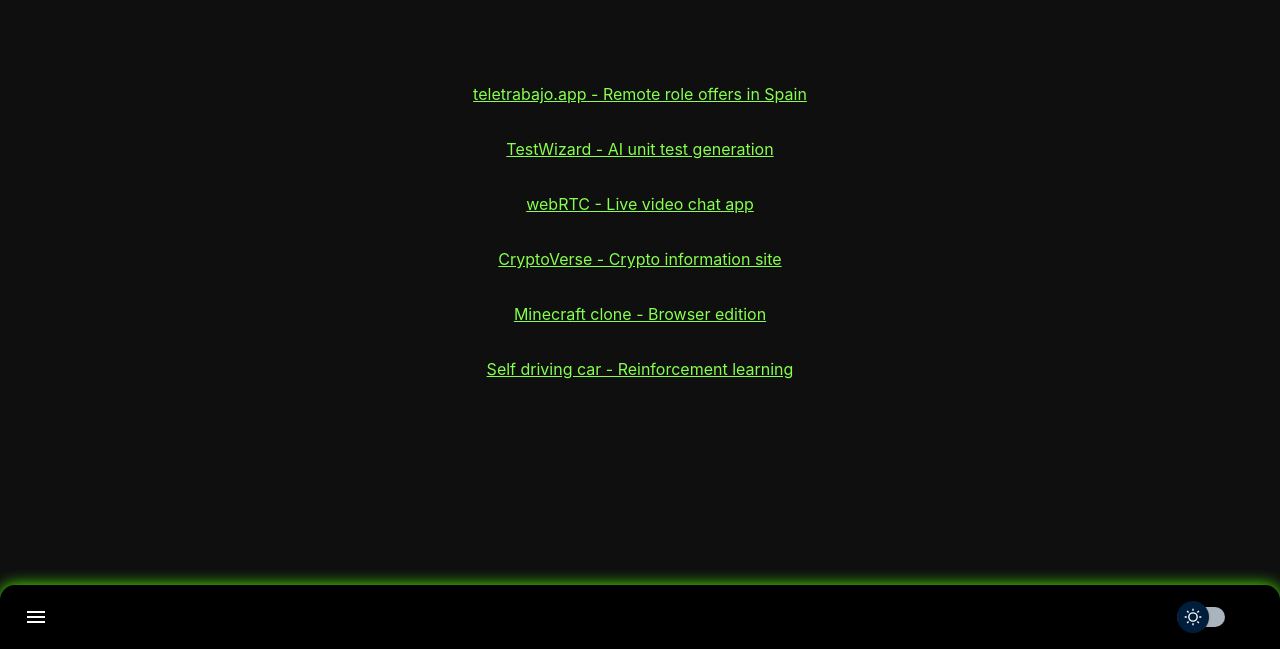
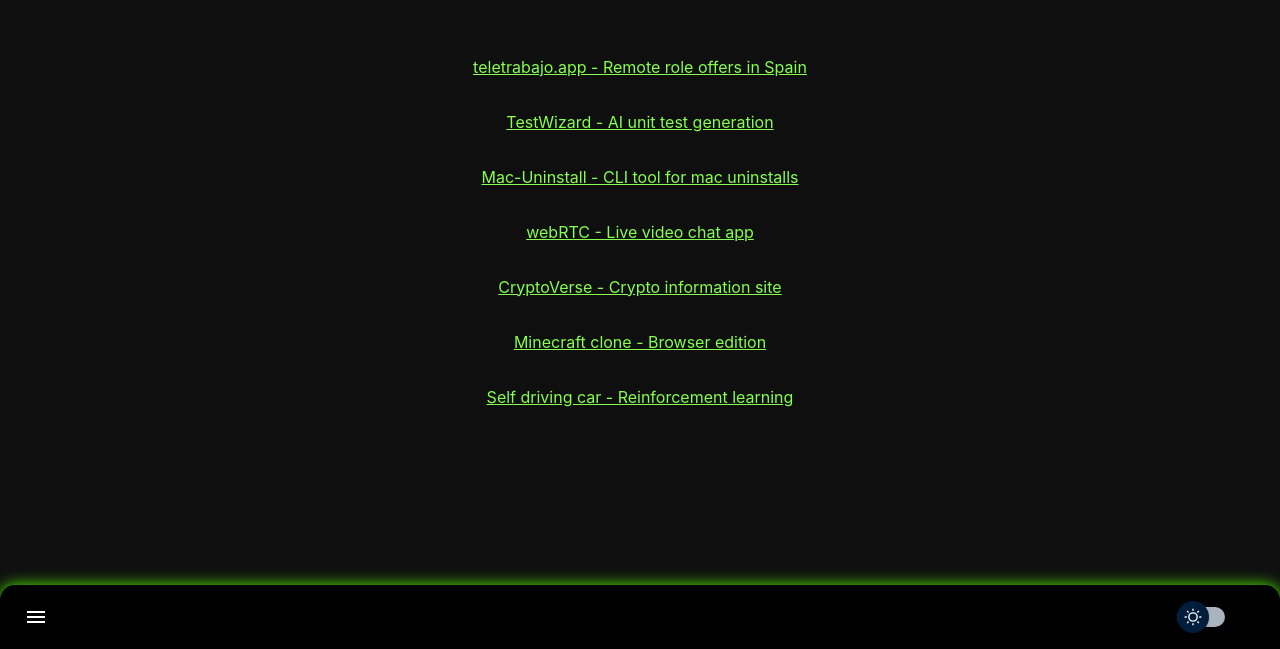
Before and after one commit to dtellz/d-t.com, a React (Create React App) app: page /projects in a window 1280 px wide. Shown: the part 151-800 px from the top of the page. Built offline with nearby package versions, Linux system fonts and the light colour scheme.

Commit message:
add mac-uninstall

```diff
--- a/src/pages/projects/index.jsx
+++ b/src/pages/projects/index.jsx
@@ -10,6 +10,7 @@
         <div className={darkMode ? 'projects__container container-dark' : 'projects__container container-light'}>
             <a style={{ paddingBottom: '35px' }} className={darkMode ? 'App-link' : 'App-link light'} href='https://teletrabajo.app' target='_blank' rel="noreferrer"> teletrabajo.app - Remote role offers in Spain</a>
             <a style={{ paddingBottom: '35px' }} className={darkMode ? 'App-link' : 'App-link light'} href='https://marketplace.visualstudio.com/items?itemName=thesolutioners.testwizard' target='_blank' rel="noreferrer">TestWizard - AI unit test generation</a>
+            <a style={{ paddingBottom: '35px' }} className={darkMode ? 'App-link' : 'App-link light'} href='https://github.com/dtellz/homebrew-mac-uninstall' target='_blank' rel="noreferrer">Mac-Uninstall - CLI tool for mac uninstalls</a>
             <a style={{ paddingBottom: '35px' }} className={darkMode ? 'App-link' : 'App-link light'} href='https://stream-me-up.netlify.app' target='_blank' rel="noreferrer">webRTC - Live video chat app</a>
             <a style={{ paddingBottom: '35px' }} className={darkMode ? 'App-link' : 'App-link light'} href='https://versecrypto.netlify.app' target='_blank' rel="noreferrer">CryptoVerse - Crypto information site</a>
             <a style={{ paddingBottom: '35px' }} className={darkMode ? 'App-link' : 'App-link light'} href='https://minecraft-be.netlify.app' target='_blank' rel="noreferrer">Minecraft clone - Browser edition</a>
```
